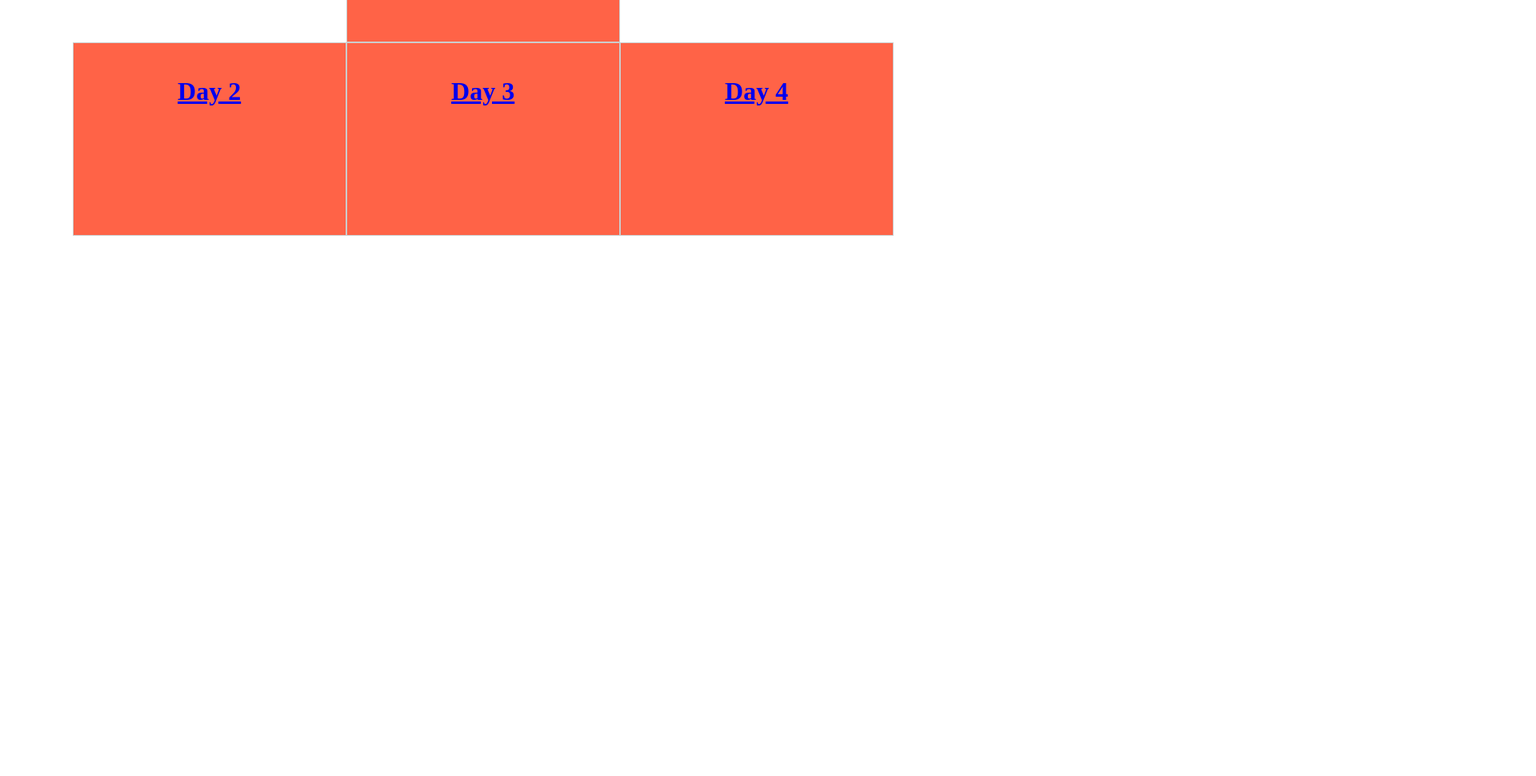
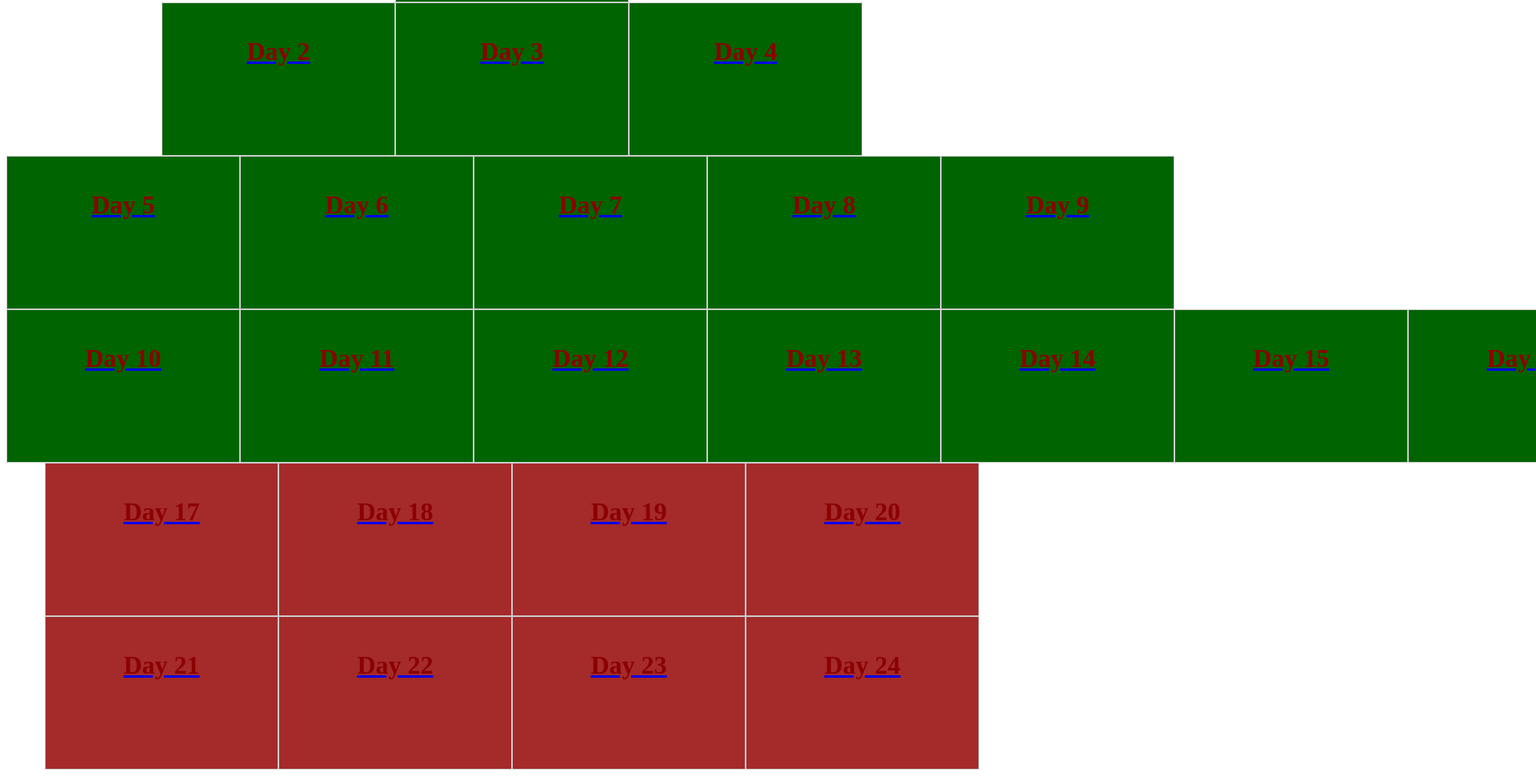
Before and after one commit to kwahroom/chrismashttpcodecalendar, a plain HTML site: page 2024/index.html in a window 1280 px wide. Shown: the part 255-1226 px from the top of the page at 80% size, 1920 px wide, since content can reach past the window. Before the commit the page ends 800 px from the top, so only its background shows below. Drawn offline with Linux system fonts and the light colour scheme.

Commit message:
finish shape of the chrismas tree

```diff
--- a/2024/index.html
+++ b/2024/index.html
@@ -5,37 +5,146 @@
 	<body>
 		<h1 class="page-title" >Chrismas 2024 - HTTP Status Code Calendar</h1>
 		<div class="christmas-tree">
-			<div class="day">
+			<!-- Crown -->
+			<div class="level crown">
 			<a href="2024/day1.html">
 				<div class="day-box">
 					<h1 class="day-title">Day 1</h1>
 				</div>
 			</a>
 			</div>
-			<div class="day">
+
+			<!-- Level 1 -->
+			<div class="level level-1">
 			<a href="2024/day2.html">
 				<div class="day-box">
 					<h1 class="day-title">Day 2</h1>
 				</div>
 			</a>
-			</div>
-			<div class="day">
 			<a href="2024/day3.html">
 				<div class="day-box">
 					<h1 class="day-title">Day 3</h1>
 				</div>
 			</a>
-			</div>
-			<div class="day">
 			<a href="2024/day4.html">
 				<div class="day-box">
 					<h1 class="day-title">Day 4</h1>
 				</div>
 			</a>
 			</div>
+			</div>
 
+			<!-- Level 2 -->
+			<div class="level level-2">
+			<a href="2024/day5.html">
+				<div class="day-box">
+					<h1 class="day-title">Day 5</h1>
+				</div>
+			</a>
+			<a href="2024/day6.html">
+				<div class="day-box">
+					<h1 class="day-title">Day 6</h1>
+				</div>
+			</a>
+			<a href="2024/day7.html">
+				<div class="day-box">
+					<h1 class="day-title">Day 7</h1>
+				</div>
+			</a>
+			<a href="2024/day8.html">
+				<div class="day-box">
+					<h1 class="day-title">Day 8</h1>
+				</div>
+			</a>
+			<a href="2024/day9.html">
+				<div class="day-box">
+					<h1 class="day-title">Day 9</h1>
+				</div>
+			</a>
+			</div>
 
-
+			<!-- Level 3 -->
+			<div class="level level-3">
+			<a href="2024/day10.html">
+				<div class="day-box">
+					<h1 class="day-title">Day 10</h1>
+				</div>
+			</a>
+			<a href="2024/day11.html">
+				<div class="day-box">
+					<h1 class="day-title">Day 11</h1>
+				</div>
+			</a>
+			<a href="2024/day12.html">
+				<div class="day-box">
+					<h1 class="day-title">Day 12</h1>
+				</div>
+			</a>
+			<a href="2024/day13.html">
+				<div class="day-box">
+					<h1 class="day-title">Day 13</h1>
+				</div>
+			</a>
+			<a href="2024/day14.html">
+				<div class="day-box">
+					<h1 class="day-title">Day 14</h1>
+				</div>
+			</a>
+			<a href="2024/day15.html">
+				<div class="day-box">
+					<h1 class="day-title">Day 15</h1>
+				</div>
+			</a>
+			<a href="2024/day16.html">
+				<div class="day-box">
+					<h1 class="day-title">Day 16</h1>
+				</div>
+			</a>
+			</div>
+			<!-- Trunk -->
+			<div class="level trunk">
+			<a href="2024/day17.html">
+				<div class="day-box">
+					<h1 class="day-title">Day 17</h1>
+				</div>
+			</a>
+			<a href="2024/day18.html">
+				<div class="day-box">
+					<h1 class="day-title">Day 18</h1>
+				</div>
+			</a>
+			<a href="2024/day19.html">
+				<div class="day-box">
+					<h1 class="day-title">Day 19</h1>
+				</div>
+			</a>
+			<a href="2024/day20.html">
+				<div class="day-box">
+					<h1 class="day-title">Day 20</h1>
+				</div>
+			</a>
+			<a href="2024/day21.html">
+				<div class="day-box">
+					<h1 class="day-title">Day 21</h1>
+				</div>
+			</a>
+			<a href="2024/day22.html">
+				<div class="day-box">
+					<h1 class="day-title">Day 22</h1>
+				</div>
+			</a>
+			<a href="2024/day23.html">
+				<div class="day-box">
+					<h1 class="day-title">Day 23</h1>
+				</div>
+			</a>
+			<a href="2024/day24.html">
+				<div class="day-box">
+					<h1 class="day-title">Day 24</h1>
+				</div>
+			</a>
+			</div>
+			</div>
 		</div>
 	</body>
 </html>
--- a/static/styles.css
+++ b/static/styles.css
@@ -27,36 +27,85 @@
 
 /* Tree */
 .christmas-tree {
-  display: grid;
-  grid-template-columns: repeat(7, 1fr);
-
 }
 
-.day:nth-child(1) {
-  grid-row-start: 1;
-  grid-column: 4 / span 3;
+.level {
+  display:grid;
+  place-items: center;
 }
 
-.day:nth-child(2) {
-  grid-row-start: 2;
-  grid-column: 3 / span 1;
+.crown {
+  grid-template-columns: repeat(9, 1fr);
 }
 
-.day:nth-child(3) {
-  grid-row-start: 2;
-  grid-column: 4 / span 1;
+.crown a:nth-child(1) {
+  grid-row-start: 1;
+  grid-column-start: 5;
 }
 
-.day:nth-child(4) {
-  grid-row-start: 2;
-  grid-column: 5 / span 1;
+.level-1 {
+  grid-template-columns: repeat(9, 1fr);
 }
 
-.day {
-  width: 300px;
-  height: 200px;
+.level-1 a:nth-child(1) {
+  grid-column-start: 4;
+}
+
+.level-2 {
+  grid-template-columns: repeat(9, 1fr);
+}
+
+.level-2 a:nth-child(1) {
+  grid-column-start: 3;
+}
+
+.level-3 {
+  grid-template-columns: repeat(9, 1fr);
+}
+
+.level-3 a:nth-child(1) {
+  grid-column-start: 2;
+}
+
+.trunk {
+  grid-template-columns: repeat(12, 1fr);
+}
+
+.trunk a:nth-child(1) {
+  grid-column-start: 5;
+}
+
+.trunk a:nth-child(5) {
+  grid-column-start: 5;
+  grid-row-start: 2;
+}
+
+.trunk a:nth-child(6) {
+  grid-column-start: 6;
+  grid-row-start: 2;
+}
+
+.trunk a:nth-child(7) {
+  grid-column-start: 7;
+  grid-row-start: 2;
+}
+
+.trunk a:nth-child(8) {
+  grid-column-start: 8;
+  grid-row-start: 2;
+}
+
+.day-box {
+  width: 250px;
+  height: 150px;
   padding: 20px;
   border: 1px solid #ccc;
   text-align: center;
-  background-color: tomato;
+  background-color: darkgreen;
+  color: darkred;
 }
+
+.trunk a .day-box {
+
+  background-color: brown;
+}
```
Also changed, not shown: 1 other file.
